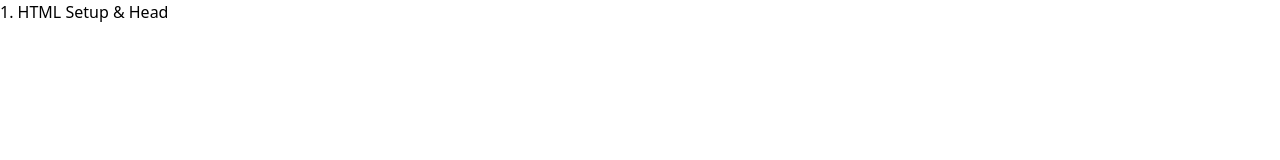
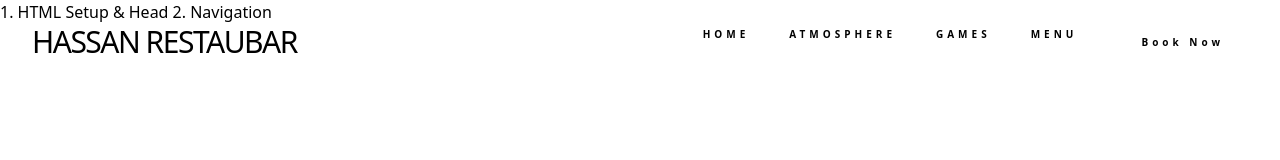
Before and after one commit to aal0053-pixel/neonshotbar, a plain HTML site: page index.html in a window 1280 px wide. Drawn offline with nearby package versions, Linux system fonts and the light colour scheme.

Commit message:
Add navigation bar with links and booking button

```diff
--- a/index.html
+++ b/index.html
@@ -19,3 +19,17 @@
     <!-- Lucide Icons -->
     <script src="https://unpkg.com/lucide@latest"></script>
 </head>
+<body>
+    2. Navigation
+
+<!-- Navigation -->
+<nav class="fixed top-0 w-full z-50 px-8 py-6 flex justify-between items-center glass-nav">
+    <div class="text-3xl font-display tracking-tighter neon-text">HASSAN RESTAUBAR</div>
+    <div class="hidden md:flex gap-10 text-[10px] uppercase tracking-[0.4em] font-semibold">
+        <a href="#home" class="hover:text-green-400 transition-colors">Home</a>
+        <a href="#atmosphere" class="hover:text-green-400 transition-colors">Atmosphere</a>
+        <a href="#tables" class="hover:text-green-400 transition-colors">Games</a>
+        <a href="#menu" class="hover:text-green-400 transition-colors">Menu</a>
+        <button onclick="openModal('General')" class="neon-border px-6 py-2 rounded-full hover:bg-green-500 hover:text-black transition-all">Book Now</button>
+    </div>
+</nav>
```
